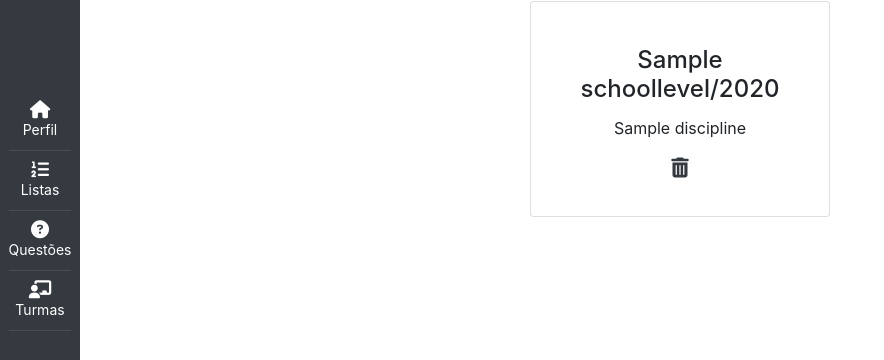
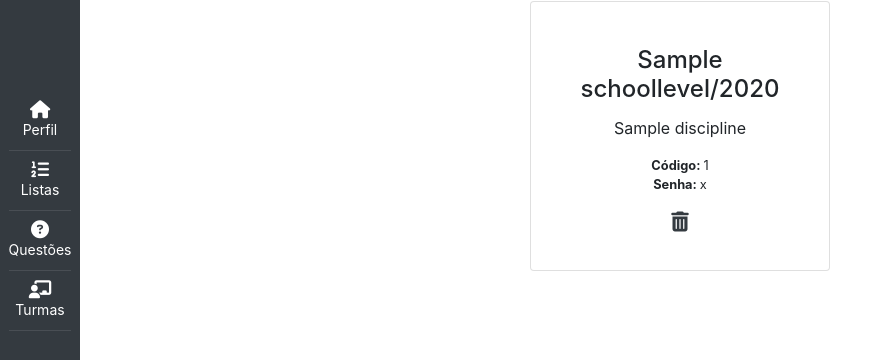
Before and after one commit to GeovanaRamos/chausant, a Django app: page /schoolclass in a window 1280 px wide. Shown: the part 143-503 px from the top of the page, without its empty margins (0-884 px from the left). Run offline with Django 3.2, Linux system fonts and the light colour scheme; a user stored in the database is signed in; tables that the repository leaves empty hold one stand-in row (values such as "Sample post"); some libraries are stand-ins or nearby versions.

Commit message:
Adding code and password in classes template

```diff
--- a/web/templates/questionnaire/schoolclass_list.html
+++ b/web/templates/questionnaire/schoolclass_list.html
@@ -5,7 +5,7 @@
 {% if user.student %}
 <button class="btn btn-primary float-right" data-toggle="modal" data-target="#exampleModal">Entrar em uma Turma</button>
 {% elif user.teacher %}
-<a class="btn btn-primary float-right" href="{% url 'schoolclass_detail' %}">Nova Turma</a>
+<a class="btn btn-primary float-right" href="{% url 'schoolclass_create' %}">Nova Turma</a>
 {% endif %}
 
 <h1 class="mb-5">Minhas Turmas</h1>
@@ -24,9 +24,17 @@
       </p>
       <ul class="list-inline">
         <li class="list-inline-item">
-          <a href="#" class="delete" title="Deletar Turma" data-href="{% url 'schoolclass_delete' school_class.pk %}">
-            <i class="fas fa-trash-alt fa-lg"></i>
-          </a>
+          {% if user.teacher %}
+            <small id="hidden-text">
+              <p>
+                <strong>Código: </strong>{{school_class.pk}}<br>
+                <strong>Senha: </strong>{{school_class.password}}
+              </p>
+            </small>
+            <a href="#" class="delete" title="Deletar Turma" data-href="{% url 'schoolclass_delete' school_class.pk %}">
+              <i class="fas fa-trash-alt fa-lg"></i>
+            </a>
+          {% endif %}
         </li>
       </ul>
     </div>
@@ -72,6 +80,10 @@
 
 <script src="{% static 'core/js/delete.js' %}" crossorigin="anonymous"></script>
 <script>
+
+
+$(document).ready(function () {
+
     $(".send").on("click", function(e) {
         var pk = $("#pk").val();
         var password = $("#password").val();
@@ -102,6 +114,9 @@
         });
 
     });
+});
+
+
 </script>
 
 {% endblock %}
```
